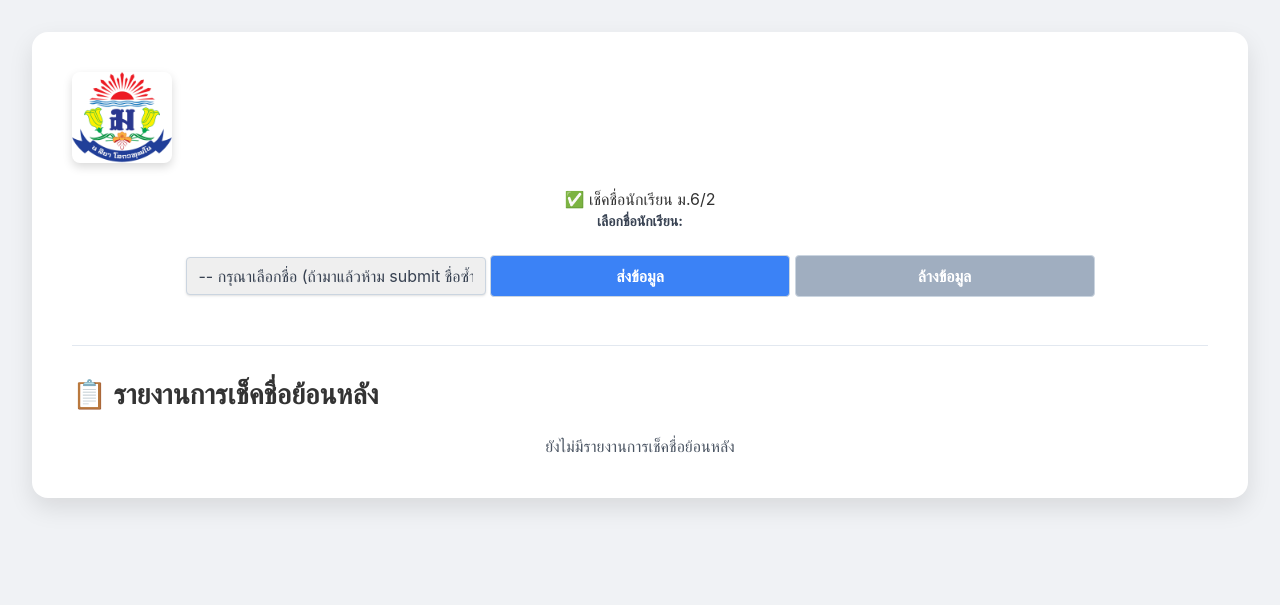
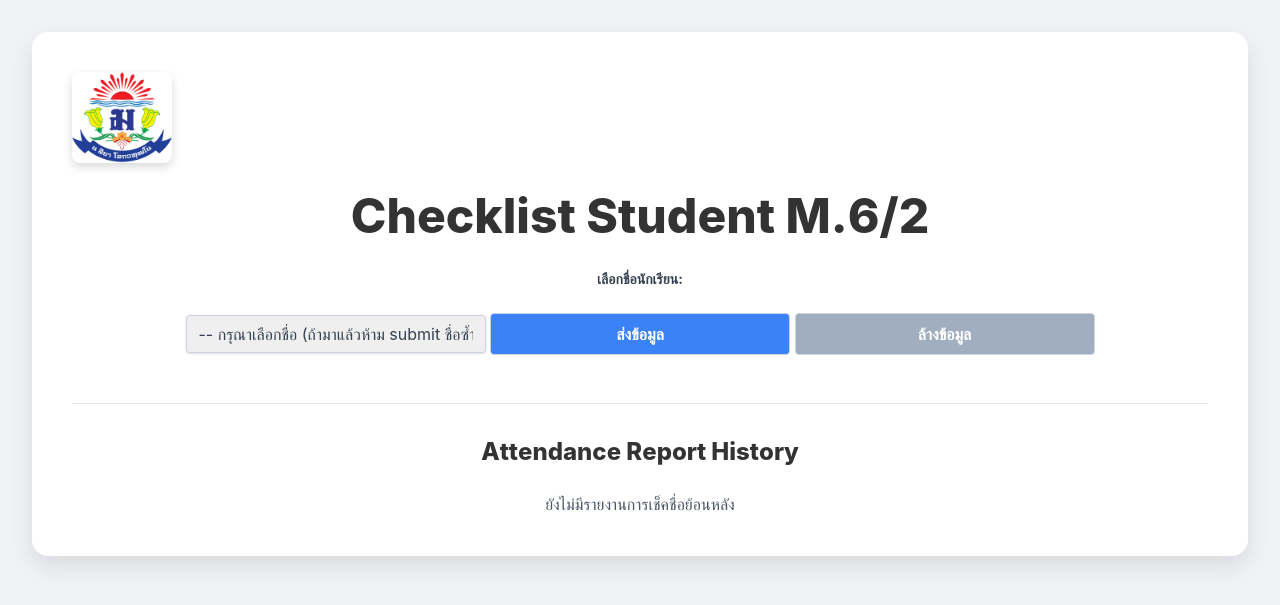
Before and after one commit to NattapholK/checklist-final, a Flask app: page / in a window 1280 px wide. Shown: the top 605 px of the page. Run offline with Flask 3, Linux system fonts and the light colour scheme; parts of the project's set-up code (start-up, migrations or seed data) failed here and were passed over; some libraries are stand-ins or nearby versions.

Commit message:
add transiton

```diff
--- a/templates/index.html
+++ b/templates/index.html
@@ -4,16 +4,14 @@
   <meta charset="UTF-8" />
   <meta name="viewport" content="width=device-width, initial-scale=1.0">
   <title>เช็คชื่อนักเรียน & รายงาน</title>
-  <!-- Tailwind CSS CDN -->
   <script src="https://cdn.tailwindcss.com"></script>
   <style>
-    /* Custom CSS for body and container - using Tailwind for most, but some specifics here */
     body {
-      font-family: 'Inter', sans-serif; /* ใช้ฟอนต์ Inter หรือตามที่คุณต้องการ */
-      background-color: #f0f2f5; /* สีพื้นหลังอ่อนๆ */
+      font-family: 'Inter', sans-serif;
+      background-color: #f0f2f5;
       display: flex;
       justify-content: center;
-      align-items: flex-start; /* จัดให้อยู่ด้านบนเพื่อการเลื่อนที่ดีขึ้น */
+      align-items: flex-start;
       min-height: 100vh;
       padding: 2rem;
       box-sizing: border-box;
@@ -21,42 +19,66 @@
 
     .container {
       background: white;
-      padding: 2.5rem; /* ปรับจาก 40px 60px */
-      border-radius: 1rem; /* ปรับจาก 12px */
-      box-shadow: 0 10px 25px rgba(0, 0, 0, 0.1); /* ปรับเงา */
+      padding: 2.5rem;
+      border-radius: 1rem;
+      box-shadow: 0 10px 25px rgba(0, 0, 0, 0.1);
       text-align: center;
-      width: 100%; /* ทำให้ responsive */
-      max-width: 600px; /* ความกว้างสูงสุด */
+      width: 100%;
+      max-width: 600px;
     }
 
-    .school-logo {
+    /* Logo split effect */
+    #logo-animated {
       width: 100px;
       height: auto;
-      margin-bottom: 1.5rem; /* ปรับจาก 20px */
-      border-radius: 0.5rem; /* ปรับจาก 8px */
+      margin-bottom: 1.5rem;
+      border-radius: 0.5rem;
       box-shadow: 0 4px 10px rgba(0, 0, 0, 0.15);
+      opacity: 0;
+      transform: translateY(20px);
+      animation: fadeUp 0.6s forwards;
+      animation-delay: 0.3s;
     }
 
-    h1 {
+    /* Split Text Styles */
+    .split-text {
+      font-size: 3rem;
+      font-weight: 800;
       color: #333;
-      margin-bottom: 1.5rem; /* ปรับจาก 20px */
-      font-size: 2.25rem; /* Tailwind h1 size */
-      font-weight: 700;
+      margin-bottom: 1.5rem;
+      display: flex;
+      justify-content: center;
+      flex-wrap: wrap;
+      line-height: 1.2;
     }
 
-    /* Styles for form elements */
+    .split-text span {
+      display: inline-block;
+      opacity: 0;
+      transform: translateY(20px);
+      animation: fadeUp 0.6s forwards;
+      animation-delay: calc(var(--i) * 0.05s);
+    }
+
+    @keyframes fadeUp {
+      to {
+        opacity: 1;
+        transform: translateY(0);
+      }
+    }
+
     select, button {
       font-size: 1rem;
-      padding: 0.75rem; /* ปรับจาก 8px */
-      margin-top: 0.75rem; /* ปรับจาก 10px */
+      padding: 0.75rem;
+      margin-top: 0.75rem;
       width: 100%;
       max-width: 300px;
-      border-radius: 0.5rem; /* เพิ่มขอบโค้ง */
-      border: 1px solid #cbd5e0; /* เพิ่มขอบ */
+      border-radius: 0.5rem;
+      border: 1px solid #cbd5e0;
     }
 
     button {
-      background-color: #4299e1; /* สีฟ้า */
+      background-color: #4299e1;
       color: white;
       font-weight: 600;
       cursor: pointer;
@@ -64,36 +86,27 @@
     }
 
     button[type="submit"]:hover {
-      background-color: #3182ce; /* สีฟ้าเข้มขึ้นเมื่อโฮเวอร์ */
+      background-color: #3182ce;
     }
 
     button[type="reset"] {
-      background-color: #a0aec0; /* สีเทา */
+      background-color: #a0aec0;
     }
 
     button[type="reset"]:hover {
-      background-color: #718096; /* สีเทาเข้มขึ้นเมื่อโฮเวอร์ */
+      background-color: #718096;
     }
 
     #result {
-      margin-top: 1.5rem; /* ปรับจาก 20px */
+      margin-top: 1.5rem;
       font-weight: bold;
       font-size: 1.125rem;
     }
 
-    /* Styles for report list section */
     .report-section {
-      margin-top: 3rem; /* ระยะห่างจากส่วนบน */
+      margin-top: 3rem;
       padding-top: 2rem;
-      border-top: 1px solid #e2e8f0; /* เส้นคั่น */
-    }
-
-    .report-section h2 {
-      color: #333;
-      margin-bottom: 1.5rem;
-      font-size: 1.75rem; /* Tailwind h2 size */
-      font-weight: 700;
-      text-align: left;
+      border-top: 1px solid #e2e8f0;
     }
 
     .report-list ul {
@@ -103,7 +116,7 @@
     }
 
     .report-list li {
-      background-color: #edf2f7; /* สีพื้นหลังของแต่ละรายการ */
+      background-color: #edf2f7;
       margin-bottom: 0.75rem;
       padding: 1rem 1.5rem;
       border-radius: 0.75rem;
@@ -147,10 +160,10 @@
 <body>
 
   <div class="container">
-    <img src="/static/ImageDebsirin.png" alt="โรงเรียนเทพศิรินทร์" class="school-logo" />
-    <h1>✅ เช็คชื่อนักเรียน ม.6/2</h1>
+    <img src="/static/ImageDebsirin.png" alt="โรงเรียนเทพศิรินทร์" id="logo-animated" />
 
-    <!-- Check-in Form Section -->
+    <h1 id="animated-title" class="split-text"></h1>
+
     <form id="checkin-form">
       <label for="student" class="block text-gray-700 text-sm font-bold mb-2">เลือกชื่อนักเรียน:</label>
       <select id="student" required class="shadow appearance-none border rounded w-full py-2 px-3 text-gray-700 leading-tight focus:outline-none focus:shadow-outline">
@@ -165,9 +178,9 @@
 
     <div id="result" class="mt-4 text-lg"></div>
 
-    <!-- Attendance Report List Section -->
     <div class="report-section">
-        <h2 class="text-2xl">📋 รายงานการเช็คชื่อย้อนหลัง</h2>
+      <h2 id="animated-subtitle" class="split-text text-2xl"></h2>
+
       {% if dates %}
       <div class="report-list">
         <ul>
@@ -185,6 +198,21 @@
     </div>
   </div>
 
+  <!-- Split Text Animation -->
+  <script>
+    const animateText = (elementId, text) => {
+      const element = document.getElementById(elementId);
+      element.innerHTML = [...text].map((char, i) => {
+        if (char === " ") return "&nbsp;";
+        return `<span style="--i:${i}">${char}</span>`;
+      }).join("");
+    };
+
+    animateText("animated-title", "Checklist Student M.6/2");
+    animateText("animated-subtitle", "Attendance Report History");
+  </script>
+
+  <!-- Check-in Script -->
   <script>
     const form = document.getElementById('checkin-form');
     const result = document.getElementById('result');
@@ -214,7 +242,6 @@
           result.textContent = data.message;
           result.style.color = "green";
           form.reset();
-          // *** สำคัญ: เพิ่มการรีโหลดหน้าหลังจากเช็คอินสำเร็จ เพื่อให้ดึงข้อมูลรายงานล่าสุดมาแสดง ***
           window.location.reload();
         } else {
           result.textContent = data.error;
```
Lines whose indentation alone changed are shown as unchanged.
